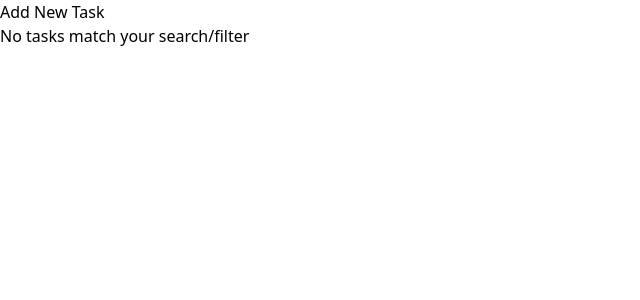
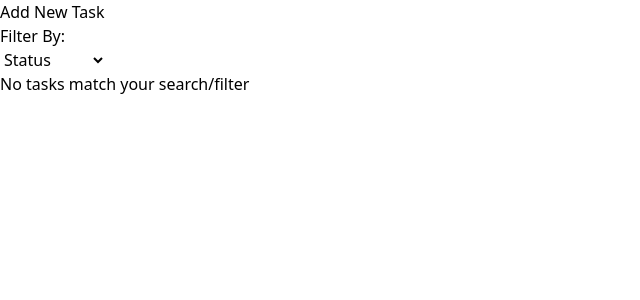
Before and after one commit to Defnar/sba9-dennisf, a React (Vite) app: page / in a window 1280 px wide. Shown: the top 300 px of the page, without its empty margins (0-640 px from the left). Built offline with nearby package versions, Linux system fonts and the light colour scheme.

Commit message:
created a dropdown builder for task filters

```diff
--- a/src/components/Dashboard/Dashboard.tsx
+++ b/src/components/Dashboard/Dashboard.tsx
@@ -2,6 +2,7 @@ import { useEffect, useRef, useState } from "react";
 import type { Status, Task } from "../../types";
 import TaskList from "../TaskList/TaskList";
 import TaskForm from "../TaskForm/TaskForm";
+import TaskFilter from "../TaskFilter/TaskFilter";
 
 export default function Dashboard() {
   //saves the task list
@@ -111,6 +112,7 @@ export default function Dashboard() {
           task={editTask}
         />
       </dialog>
+      <TaskFilter />
       <TaskList
         tasks={tasks}
         onDelete={handleDelete}
--- a/src/components/TaskFilter/TaskFilter.tsx
+++ b/src/components/TaskFilter/TaskFilter.tsx
@@ -0,0 +1,60 @@
+import type React from "react";
+import type { TaskFilterProps } from "../../types";
+import type { JSX } from "react";
+
+export default function TaskFilter({
+  categoryList,
+  onChange,
+}: TaskFilterProps) {
+  //creates lists of priority, category, and category, passes them through a switch to develop each one
+  const dropDownBuilder = (
+    comparator: string
+  ): React.ReactElement<HTMLOptionElement>[] | null => {
+    const status = [
+      "Status",
+      "All",
+      "Pending",
+      "In Progress",
+      "Overdue",
+      "Completed",
+    ];
+    const priority = ["Priority", "All", "Low", "Medium", "High"];
+    const category = categoryList? ["Category", ...categoryList]:["Category"];
+
+    const getList = (filters: string[], filterInput: string) => {
+      return filters.map((filter) => {
+        return (
+          <option
+            value={filter == filterInput ? "All" : filter}
+            key={filter}
+            hidden={filter == filterInput}
+          >
+            {filter}
+          </option>
+        );
+      });
+    };
+
+    switch (comparator) {
+      case "Status":
+        return getList(status, "Status");
+      case "Priority":
+        return getList(priority, "Priority");
+      case "Category":
+        return getList(category, "Category");
+      default:
+        return null;
+    }
+  };
+
+  return (
+    <div>
+      <h2>Filter By: </h2>
+      <div>
+        <select aria-labelledby="status" value="status">
+          {dropDownBuilder("Status")}
+        </select>
+      </div>
+    </div>
+  );
+}
```
Also changed, not shown: src/types/index.ts (+7 -2 lines).
